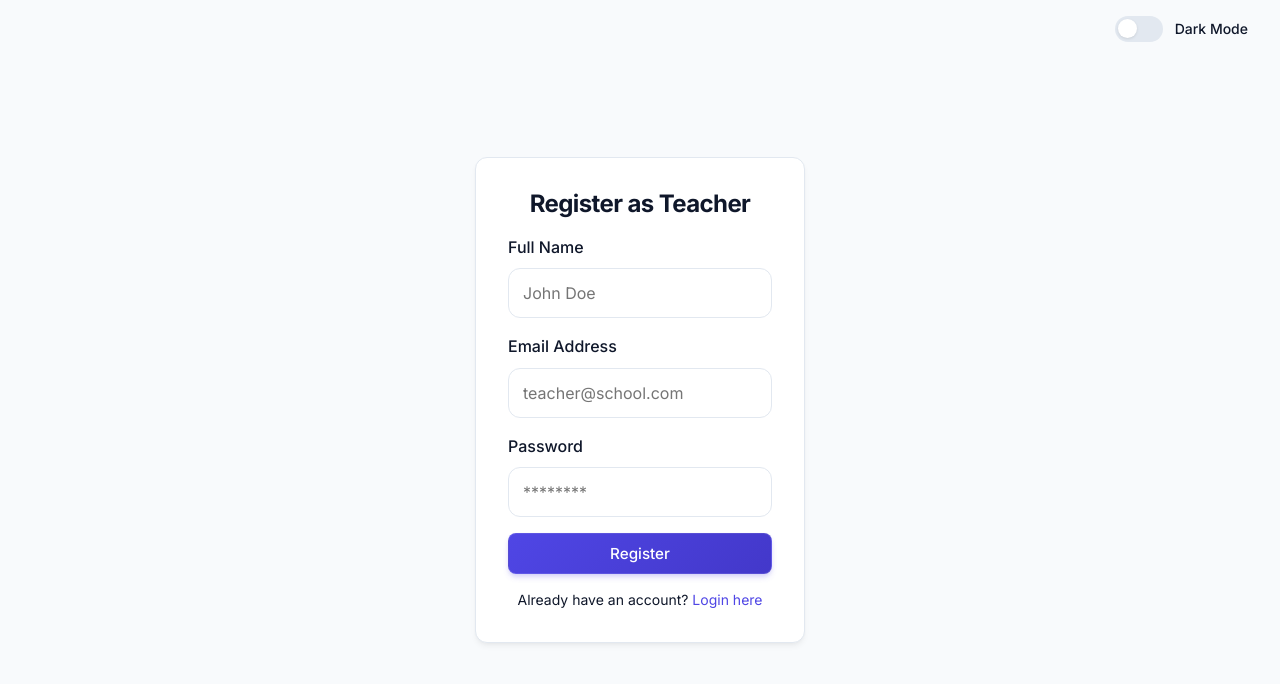
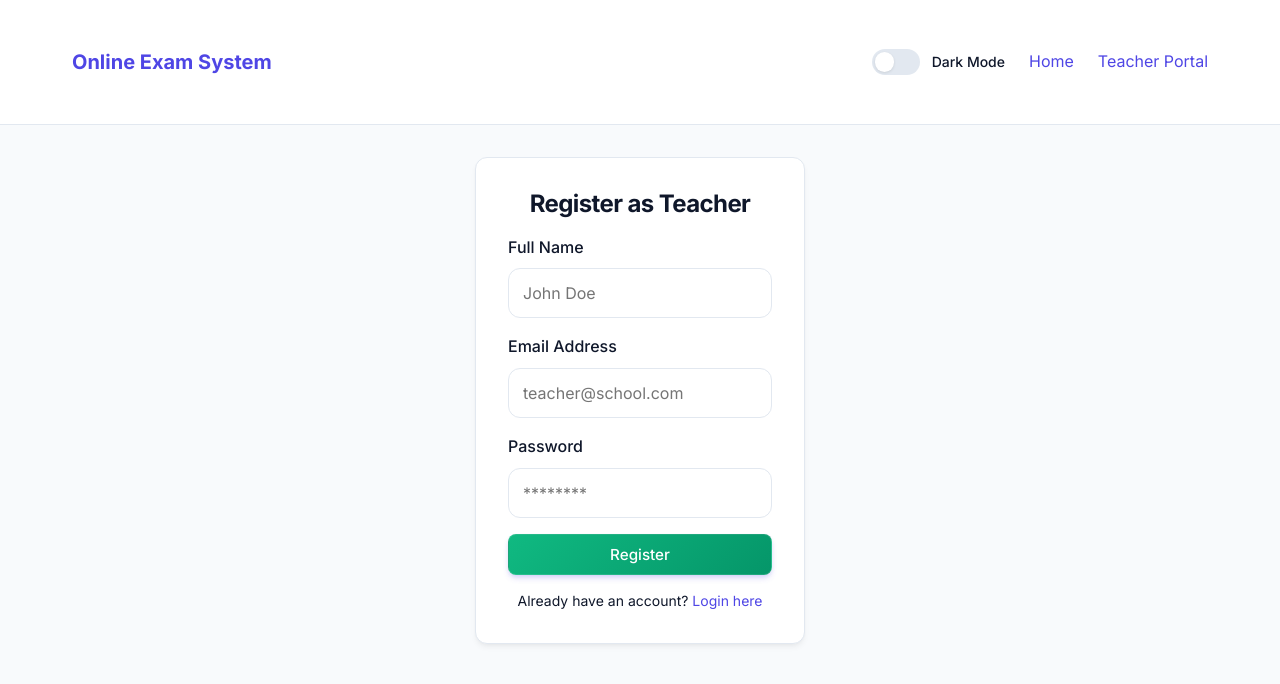
Before and after one commit to kirithivasan08/online-exam-backend, a website: page public/teacher-register.html in a window 1280 px wide. Drawn offline with Linux system fonts and the light colour scheme.

Commit message:
Fix silent registration failure and add missing navbars

```diff
--- a/public/teacher-register.html
+++ b/public/teacher-register.html
@@ -10,15 +10,24 @@
     <script src="theme.js"></script>
 </head>
 
-<body class="bg-gray-50 flex items-center justify-center min-h-screen">
-    <div style="position: absolute; top: 1rem; right: 2rem;">
-        <label class="toggle-switch">
-            <input type="checkbox" class="toggle-input theme-toggle-input">
-            <span class="toggle-slider"></span>
-            <span class="toggle-label text-sm" style="color: var(--text)">Dark Mode</span>
-        </label>
-    </div>
-    <div class="auth-container card">
+<body class="theme-teacher" style="display: flex; flex-direction: column; min-height: 100vh;">
+    <!-- Navbar -->
+    <nav class="navbar">
+        <div class="container" style="display: flex; justify-content: space-between; align-items: center;">
+            <div class="nav-brand font-bold text-xl">Online Exam System</div>
+            <div class="nav-links flex items-center gap-4">
+                <label class="toggle-switch m-0" style="margin-top: 0; margin-bottom: 0;">
+                    <input type="checkbox" class="toggle-input theme-toggle-input">
+                    <span class="toggle-slider"></span>
+                    <span class="toggle-label text-sm">Dark Mode</span>
+                </label>
+                <a href="index.html" class="hover:text-emerald-600">Home</a>
+                <a href="teacher-login.html" class="hover:text-emerald-600">Teacher Portal</a>
+            </div>
+        </div>
+    </nav>
+    <div class="flex-grow flex items-center justify-center">
+        <div class="auth-container card" style="margin-top: 2rem; margin-bottom: 2rem;">
         <h2 class="text-center mb-4">Register as Teacher</h2>
 
         <div class="form-group">
@@ -41,6 +50,7 @@
         <div class="text-center text-sm">
             Already have an account? <a href="teacher-login.html">Login here</a>
         </div>
+    </div>
     </div>
 
     <script>
```
Also changed, not shown: public/register.html (+30 -10 lines).
